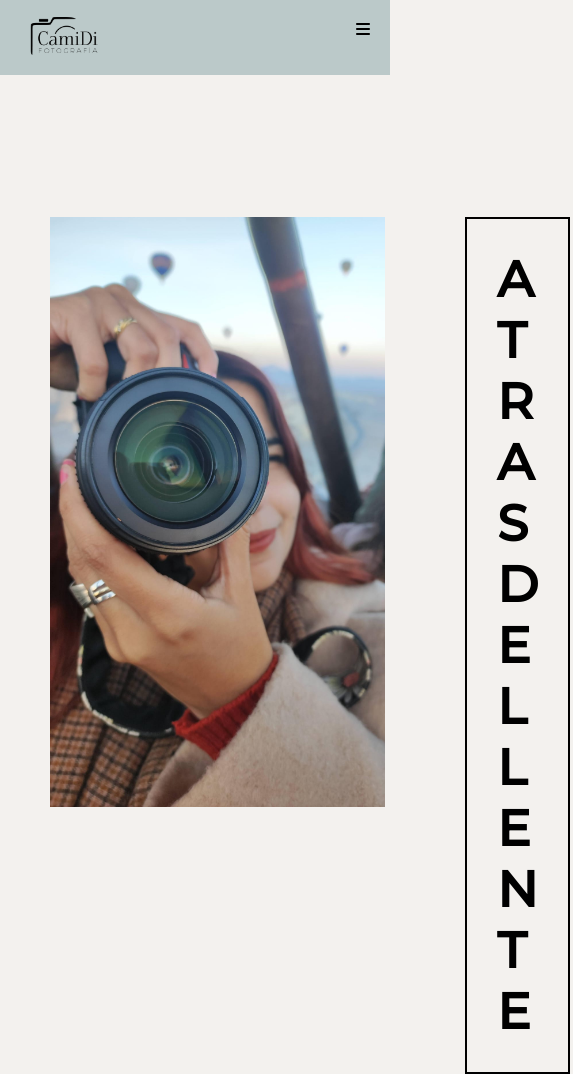
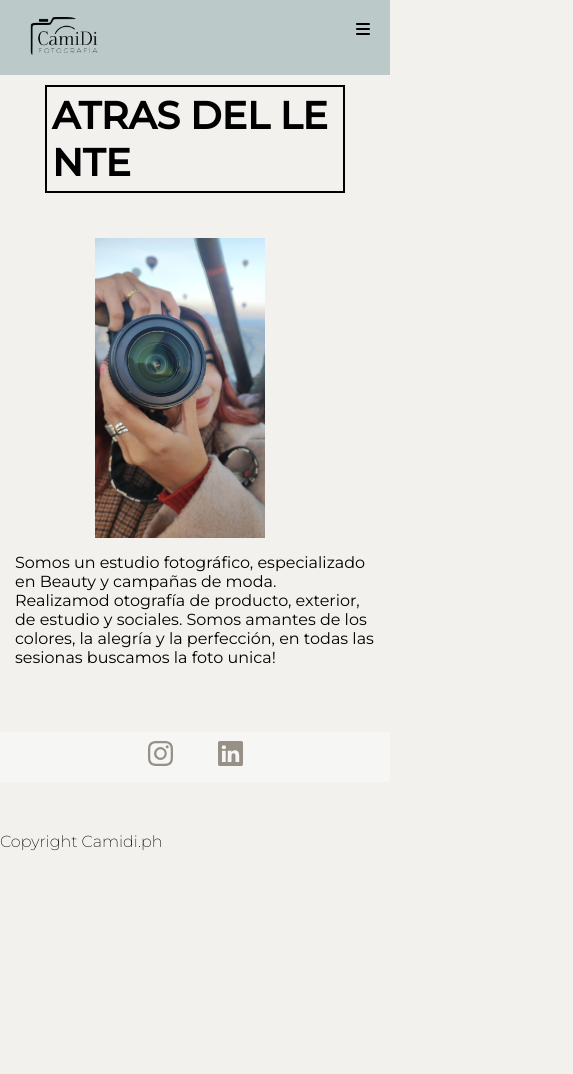
Before and after one commit to camidi/proyecto-final, a plain HTML site: page secciones/about.html in a window 390 px wide. Shown: the top 1074 px of the page, 573 px wide, since content can reach past the window. After the commit the page ends 851 px from the top, so only its background shows below. Drawn offline with Linux system fonts and the light colour scheme.

Commit message:
about ahora es responsive

```diff
--- a/css/style.css
+++ b/css/style.css
@@ -349,7 +349,7 @@
     display: flex;
 }
 
-#foto-contacto {
+.foto-contacto {
     height: 400px;
 }
 
@@ -426,7 +426,7 @@ z-index: -10;
 
 .container {  display: grid;
     grid-template-columns: 1fr 1fr 1fr;
-    grid-template-rows: 0.5fr 1.4fr 1.1fr;
+    grid-template-rows: 0.5fr 2.5fr 1.1fr;
     gap: 0px 0px;
     grid-auto-flow: row;
     grid-template-areas:
@@ -437,7 +437,9 @@ z-index: -10;
 
 .yo {
     grid-area: yo;
-    height: 450px;
+    height: 200px;
+    display: flex;
+    justify-content: center;
 }
 
 .atras {
@@ -458,8 +460,10 @@ z-index: -10;
 }
 
 .article-about {
-    margin-top: 147px
+    margin-top: 45px
 }
+
+
 
 /* Servicios****** */
 
@@ -623,6 +627,55 @@ z-index: -10;
       transform: translateY(0);
     }
 
+    .about-text {
+      min-width: 250px;
+      grid-column: span 2;
+      margin: 15px;
+    }
+
+    .atras {
+      min-width: 250px;
+      padding: 5px;
+      margin: 45px;
+      grid-column: span 2;
+    }
+
+    .div-formulario {
+      display: flex;
+      flex-direction: column;
+    }
+
+    .foto-contacto {
+      max-width: 100%;
+    }
+
+    .form {
+      max-width: 80%;
+    }
+
+    .container {
+      grid-template-columns: 1fr;
+      grid-template-rows: 0.5fr 1fr 0.5fr;
+      grid-template-areas:
+      "atras"
+      "yo"
+      "texto-about";
+    }
+
+   h1 {
+    font-size: 38px;
+     }
+
+   .article-about {
+     margin-top: -30px;
+    }
+
+      .foto-about{
+        height: 300px;
+        grid-column: span 2;
+      }
+
+
   }
 
   .menu-seccion {
--- a/secciones/about.html
+++ b/secciones/about.html
@@ -41,12 +41,13 @@
 
     <article class="article-about">
         <div class="container">
+
+            <div class="atras">
+              <h1>atras del lente</h1>
+            </div>
+
             <div class="yo">
                 <img class="foto-about" src="../recursos/About-1.jpeg" alt="Fotografa">
-            </div>
-
-            <div class="atras">
-                <h1>atras del lente</h1>
             </div>
 
             <div class="about-text texto">
```
Also changed, not shown: index.html (+1 -1 lines), secciones/contacto.html (+2 -2 lines), recursos/1280x650.png (added), recursos/About-2.jpeg (deleted), recursos/Glitter-2.jpg, recursos/Home.jpg.
